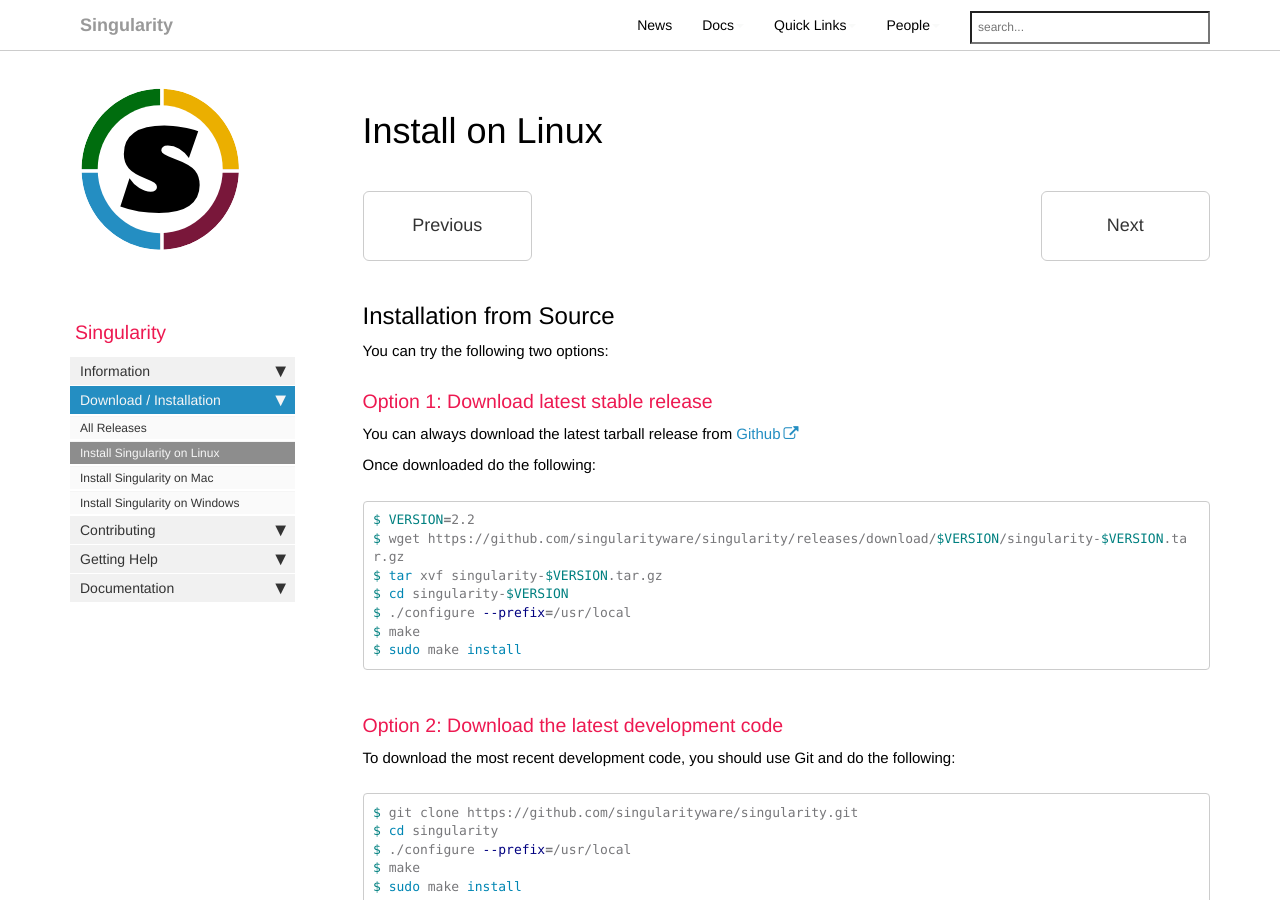
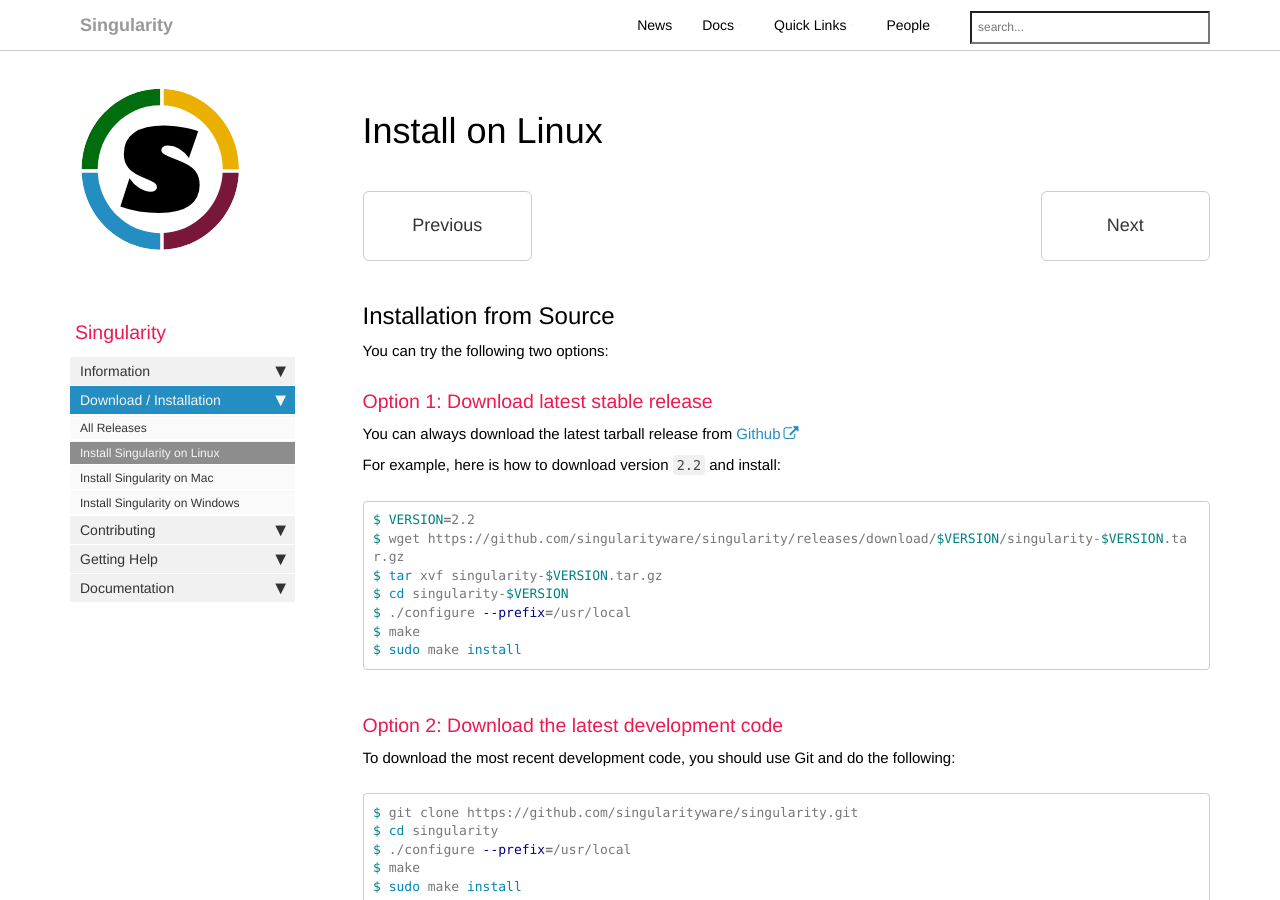
Before and after one commit to singularityware/singularityware.github.io, a Jekyll site: the page built from pages/docs/install/install-linux.md, in a window 1280 px wide and 900 px high. Built offline with Jekyll 4.4.1, drawn with Linux system fonts in a browser that asks for light colours; nearby versions of some CDN libraries; comment, search, counter and statistics services are not loaded.

Commit message:
modified:   ../install/install-linux.md

````diff
--- a/pages/docs/install/install-linux.md
+++ b/pages/docs/install/install-linux.md
@@ -13,7 +13,7 @@
 ### Option 1: Download latest stable release
 You can always download the latest tarball release from <a href="{{ site.repo }}/releases" target="_blank">Github</a>
 
-Once downloaded do the following:
+For example, here is how to download version `2.2` and install:
 
 ```bash
 $ VERSION=2.2
````
